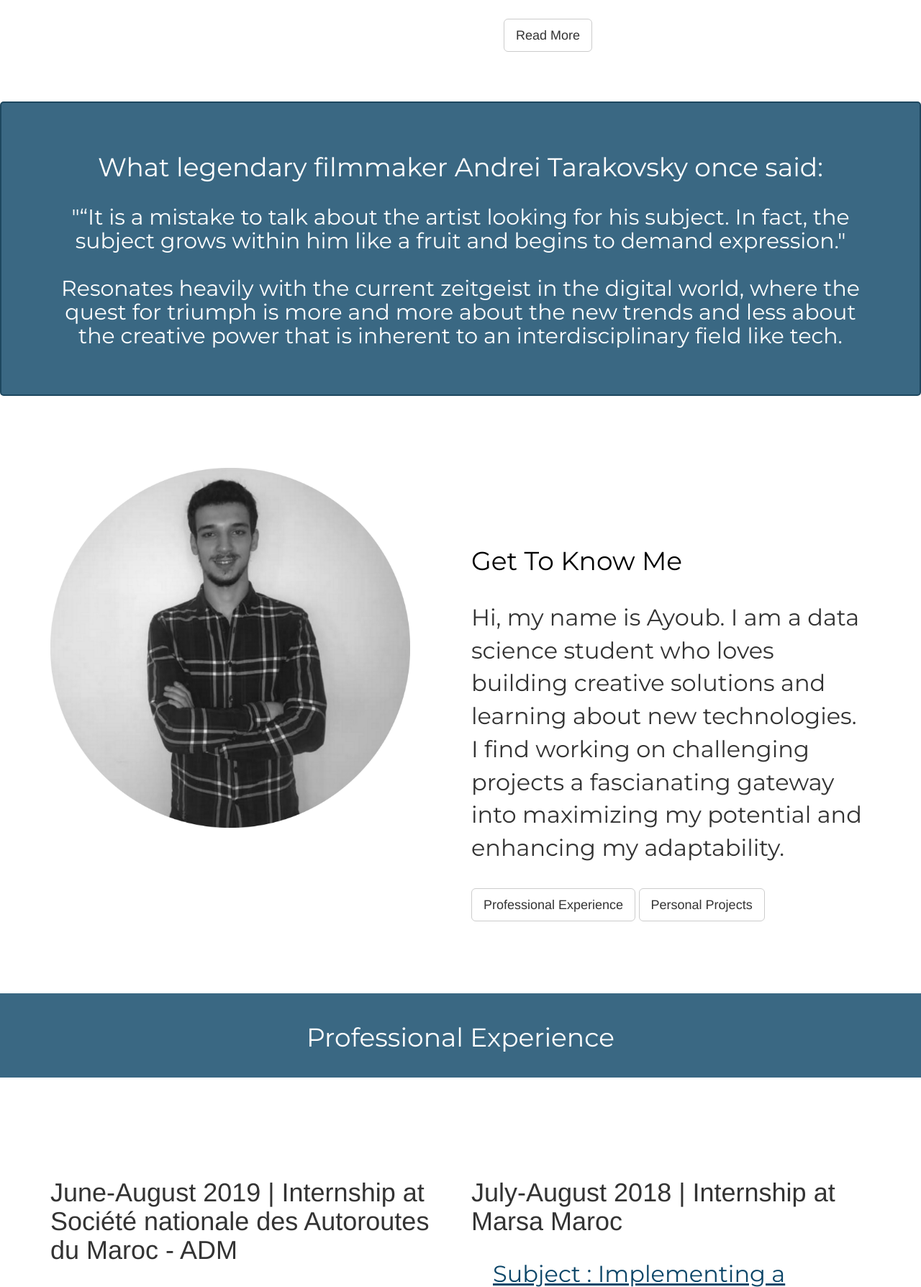
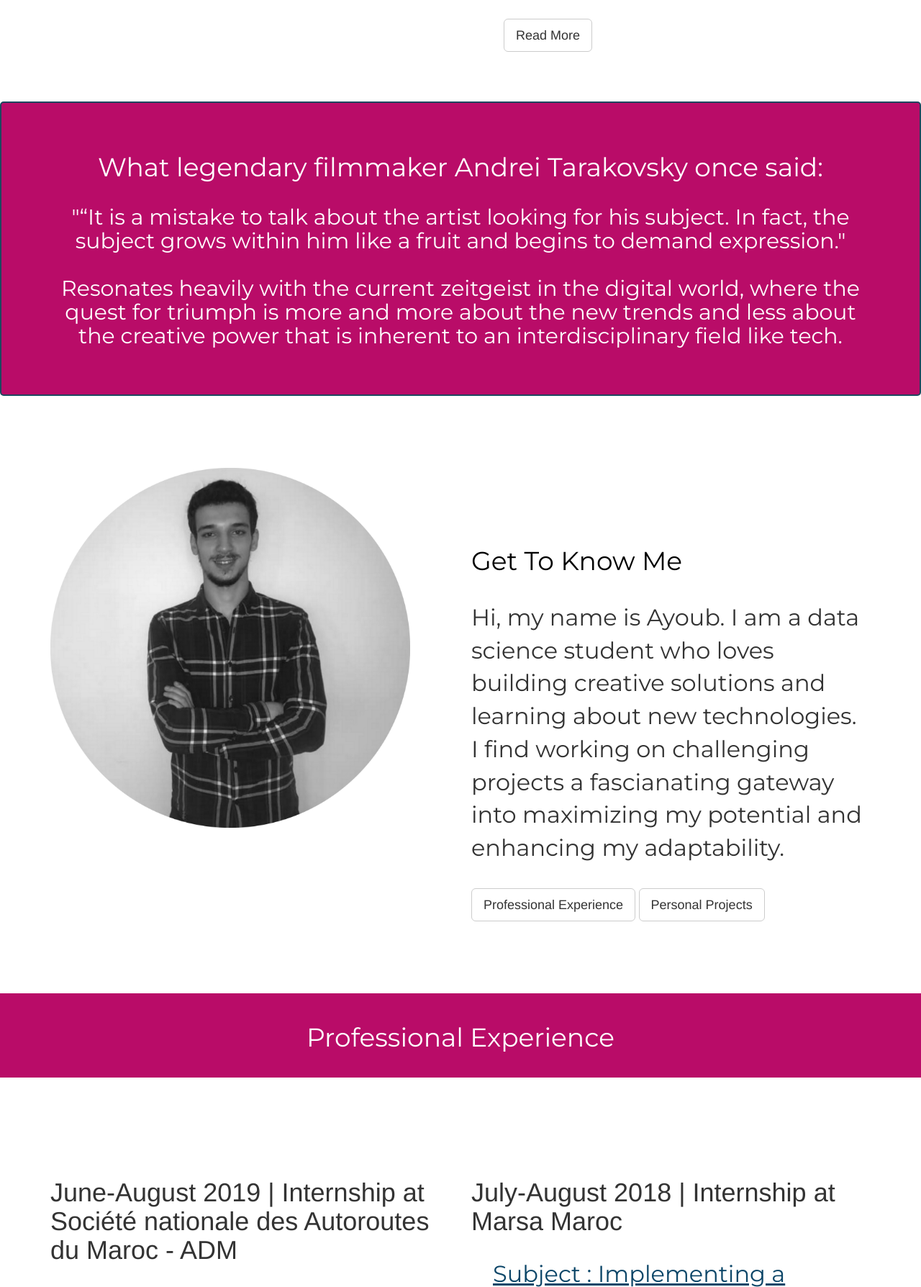
Before and after one commit to ayoubhbn/ayoubhbn.github.io, a PHP site: page / in a window 1280 px wide. Shown: the part 1137-2925 px from the top of the page at 72% size. Run offline with PHP 8.4, Linux system fonts and the light colour scheme; some libraries are stand-ins or nearby versions; some web fonts are replaced.

Commit message:
Update style.css

```diff
--- a/css/style.css
+++ b/css/style.css
@@ -80,7 +80,7 @@ p{
 }
 
 #testimonial{
-  background:#3a6883;
+  background:#B90C68;
   padding: 50px 0 30px 0;
   text-align:center;
   margin-top:60px;
@@ -101,7 +101,7 @@ p{
   text-align:center;
   margin-top:100px;
   margin-bottom: 10px;
-  background: #3a6883;
+  background: #B90C68;
 }
 
 #I{
@@ -115,7 +115,7 @@ p{
   text-align:center;
   margin-top:100px;
   margin-bottom: 10px;
-  background: #3a6883;
+  background: #B90C68;
 }
 
 #testimonial p.customer{
```
